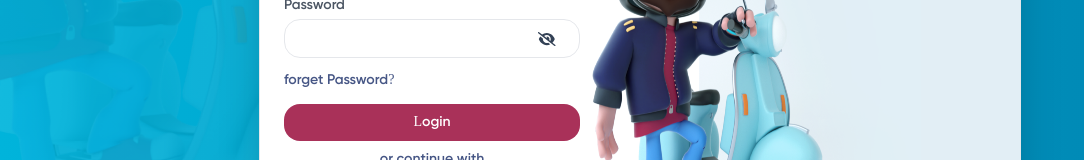
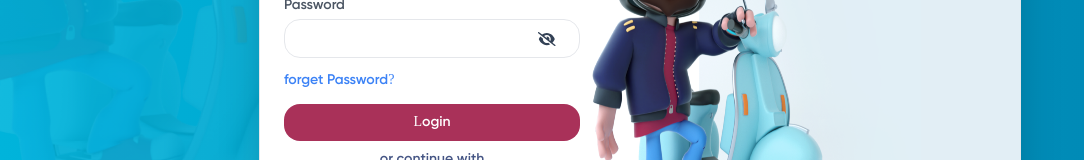
Before and after one commit to sridharsri05/Movie_app, a React (Vite) app: page / in a window 1280 px wide. Shown: the part 349-509 px from the top of the page, without its empty margins (0-1084 px from the left). Built offline with nearby package versions, Linux system fonts and the light colour scheme.

Commit message:
resetPassword

```diff
--- a/src/components/Login.jsx
+++ b/src/components/Login.jsx
@@ -157,7 +157,10 @@ const Login = () => {
                   <FontAwesomeIcon icon={showPassword ? faEye : faEyeSlash} />
                 </span>
               </div>
-              <Link to={"/forgot-password"} className="my-3 ">
+              <Link
+                to={"/forgot-password"}
+                className="my-3 text-blue-500 hover:underline"
+              >
                 {" "}
                 forget Password?{" "}
               </Link>
--- a/src/components/passwordReset/ResetPassword.jsx
+++ b/src/components/passwordReset/ResetPassword.jsx
@@ -1,5 +1,5 @@
 import React, { useState } from "react";
-import { useParams } from "react-router-dom";
+import { useNavigate, useParams } from "react-router-dom";
 import axios from "axios";
 import { Apis } from "../../api/api";
 import { toast } from "react-toastify";
@@ -13,6 +13,7 @@ const ResetPassword = () => {
   const [confirmPassword, setConfirmPassword] = useState("");
   const [isLoading, setIsLoading] = useState(false);
   const { token } = useParams();
+  const navigate = useNavigate();
 
   const handleSubmit = async (e) => {
     e.preventDefault();
@@ -26,6 +27,9 @@ const ResetPassword = () => {
         position: "top-right",
         autoClose: 3000,
       });
+      if (response.data.message === "Password reset successfully") {
+        navigate("/login");
+      }
     } catch (error) {
       // Handle errors (e.g., show error message)
       const errorMessage =
```
